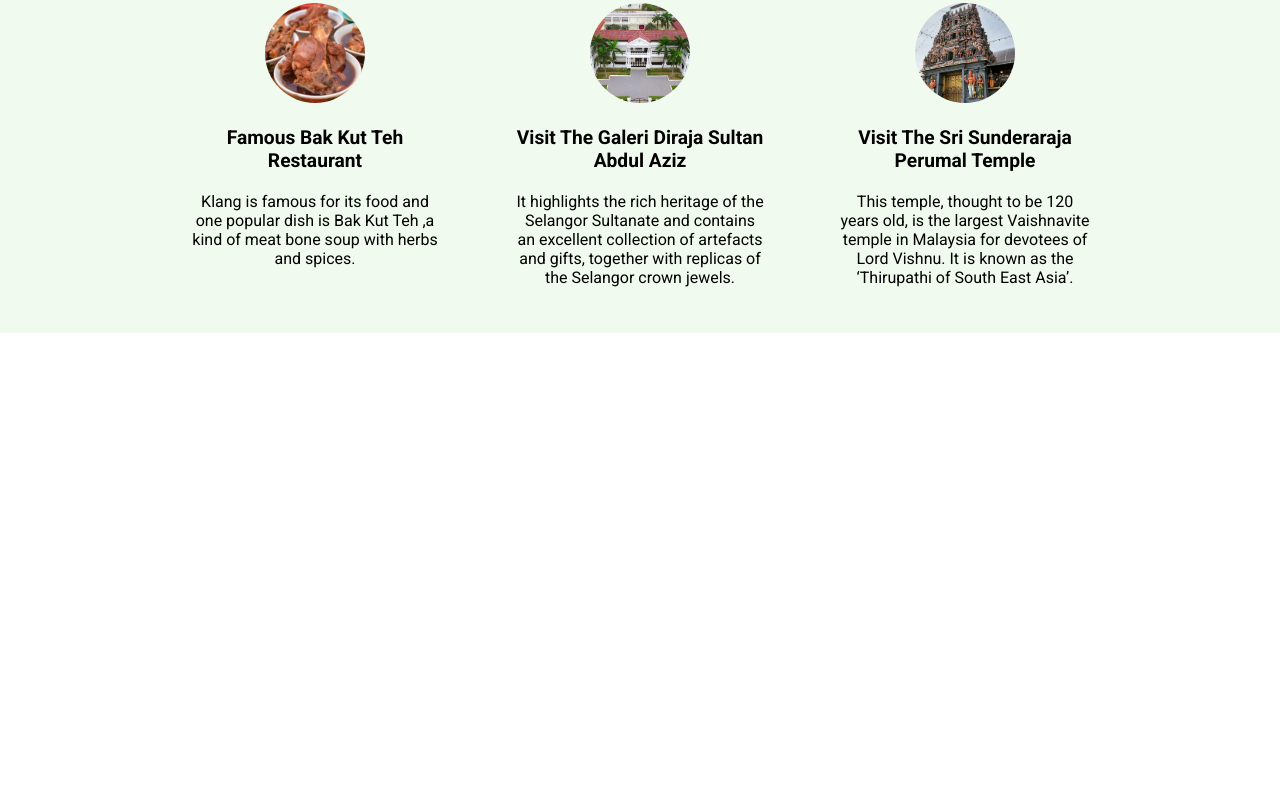
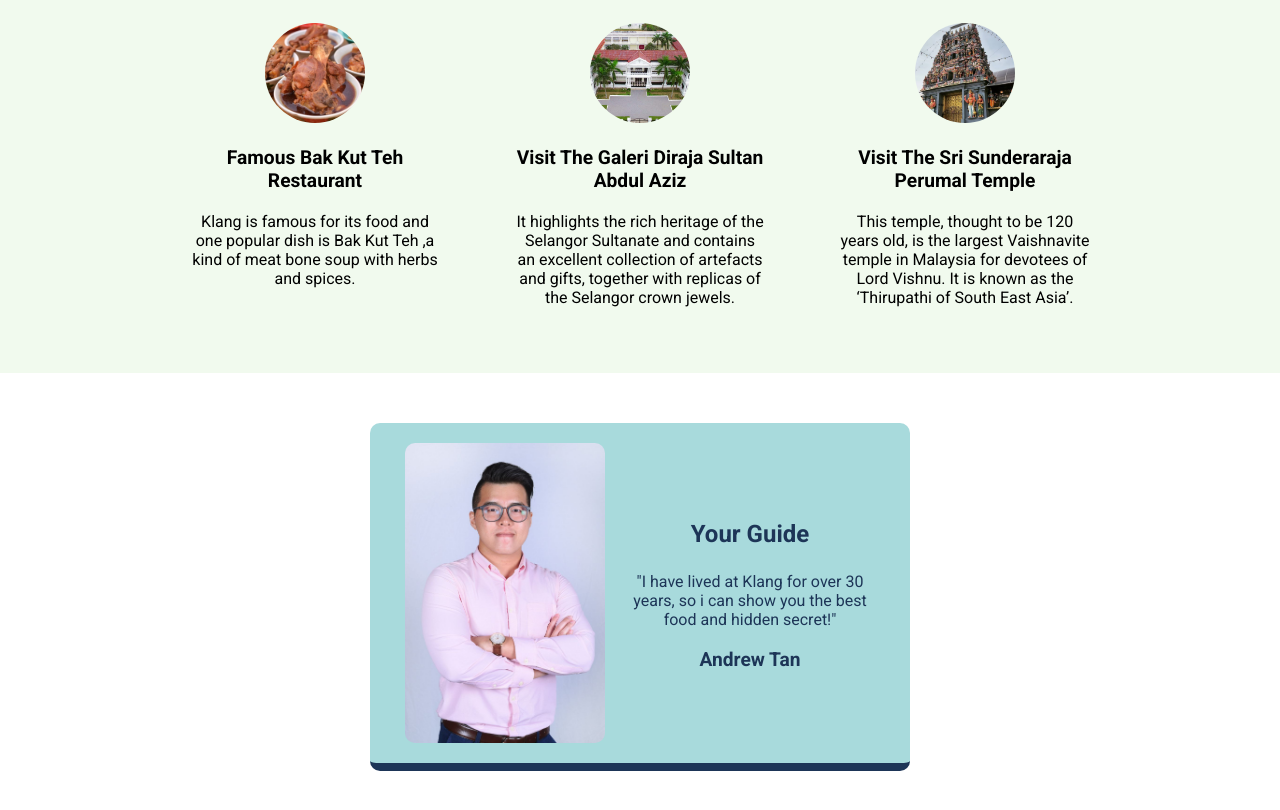
Before and after one commit to anderutan/klang, a plain HTML site: page index.html in a window 1280 px wide. Shown: the part 542-1352 px from the top of the page. Before the commit the page ends 875 px from the top, so only its background shows below. Drawn offline with Linux system fonts and the light colour scheme.

Commit message:
add 'your guide' section

```diff
--- a/index.html
+++ b/index.html
@@ -51,6 +51,18 @@
         </div>
       </div>
     </div>
-    <div id="guide"></div>
+    <div id="guide">
+      <div class="guide-section">
+        <img src="images/anderw.jpg" alt="My photo" />
+        <div class="yourGuide">
+          <h3>Your Guide</h3>
+          <p>
+            "I have lived at Klang for over 30 years, so i can show you the best
+            food and hidden secret!"
+          </p>
+          <p class="name">Andrew Tan</p>
+        </div>
+      </div>
+    </div>
   </body>
 </html>
--- a/styles.css
+++ b/styles.css
@@ -49,7 +49,7 @@ img {
 }
 
 #activities-section {
-  padding: 30px;
+  padding: 50px;
   background-color: #f1faee;
 }
 
@@ -78,3 +78,41 @@ img {
   font-size: 1.2rem;
   font-weight: 700;
 }
+
+#guide {
+  padding: 50px;
+  display: flex;
+  justify-content: center;
+  color: #1d3557;
+}
+
+.guide-section {
+  display: flex;
+  width: 500px;
+  justify-content: center;
+  align-items: center;
+  gap: 20px;
+  background-color: #a8dadc;
+  padding: 20px;
+  border-radius: 10px;
+  border-bottom: 8px solid #1d3557;
+}
+
+.yourGuide {
+  width: 250px;
+}
+
+.guide-section > img {
+  height: 300px;
+  width: 200px;
+  border-radius: 10px;
+}
+
+.yourGuide > h3 {
+  font-size: 1.5rem;
+}
+
+.name {
+  font-size: 1.2rem;
+  font-weight: bold;
+}
```
Also changed, not shown: images/anderw.jpg (added).
